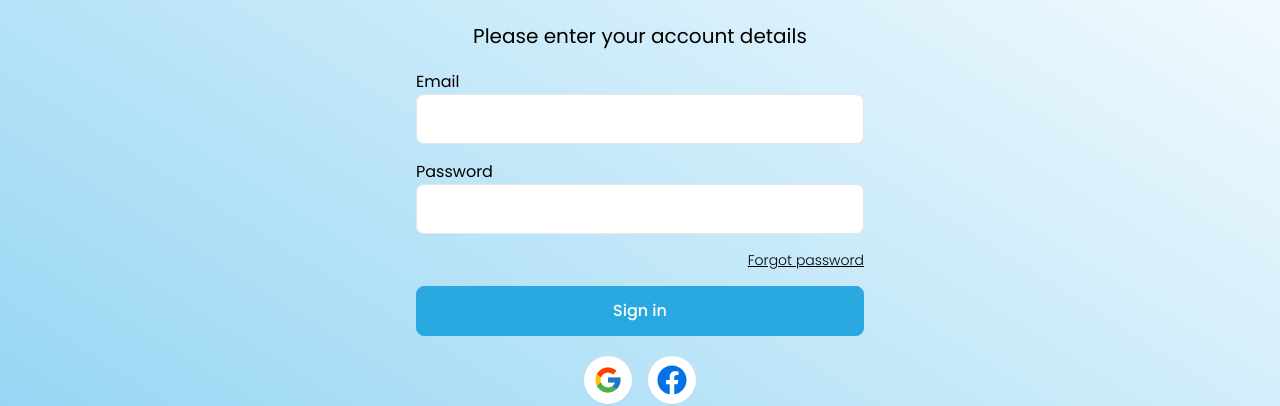
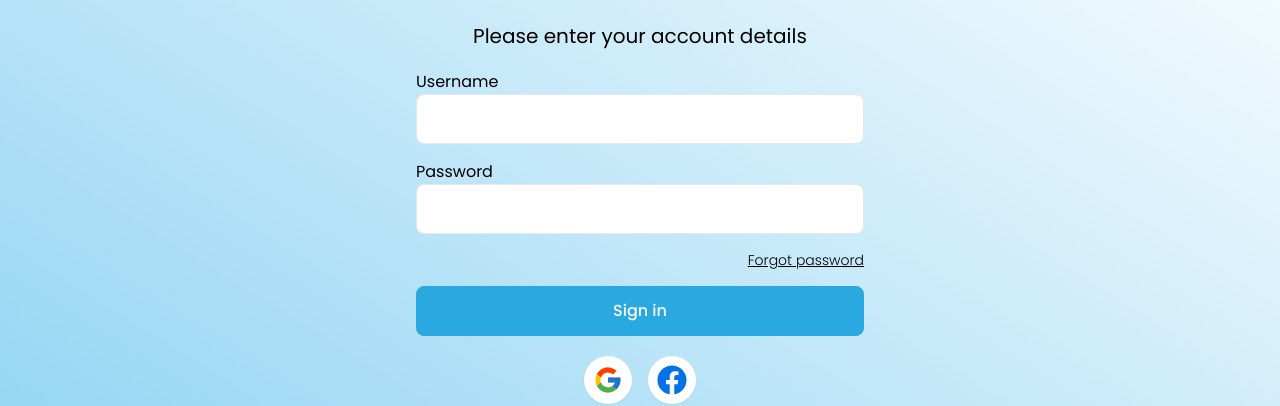
Before and after one commit to JhojanRop/closed-market, a Next.js app: page /login in a window 1280 px wide. Shown: the part 181-587 px from the top of the page. Built offline with nearby package versions, Linux system fonts and the light colour scheme.

Commit message:
Feat: Login logic implementation

```diff
--- a/src/app/login/page.jsx
+++ b/src/app/login/page.jsx
@@ -1,11 +1,16 @@
+'use client'
 import { FaFacebook } from "react-icons/fa";
 import { FcGoogle } from "react-icons/fc"
 import Button from "@/components/Button";
 import InputText from "@/components/InputText";
 import Link from "next/link";
 import LogoIconButton from "@/components/LogoIconButton";
+import Message from "@/components/Message";
+import useLogin from "@/hooks/useLogin";
 
 export default function LoginPage () {
+  const { username, password, message, handleInputChanges, handleSubmit } = useLogin();
+
   return (
     <div className="bg-gradient-to-tr from-primary-300 to-white">
       <main className="container px-5 mx-auto w-full h-screen flex flex-col justify-center">
@@ -15,9 +20,10 @@ export default function LoginPage () {
 
         <section className="w-full max-w-md mx-auto space-y-5 flex flex-grow flex-col justify-center">
           <h2 className="text-center text-xl">Please enter your account details</h2>
-          <form className="flex flex-col gap-4">
-            <InputText label="Email" type="email" />
-            <InputText label="Password" type="password" />
+          {message.text && <Message message={message.text} type={message.type} clearMessage={() => setMessage({ text: '', type: '' })} />}
+          <form className="flex flex-col gap-4" onSubmit={handleSubmit}>
+            <InputText label="Username" name="username" type="text" value={username} onChange={handleInputChanges} />
+            <InputText label="Password" name="password" type="password" value={password} onChange={handleInputChanges} />
             <Link href="/forgot-password" className="text-right text-sm font-light underline">Forgot password</Link>
             <Button type="submit">Sign in</Button>
           </form>
```
